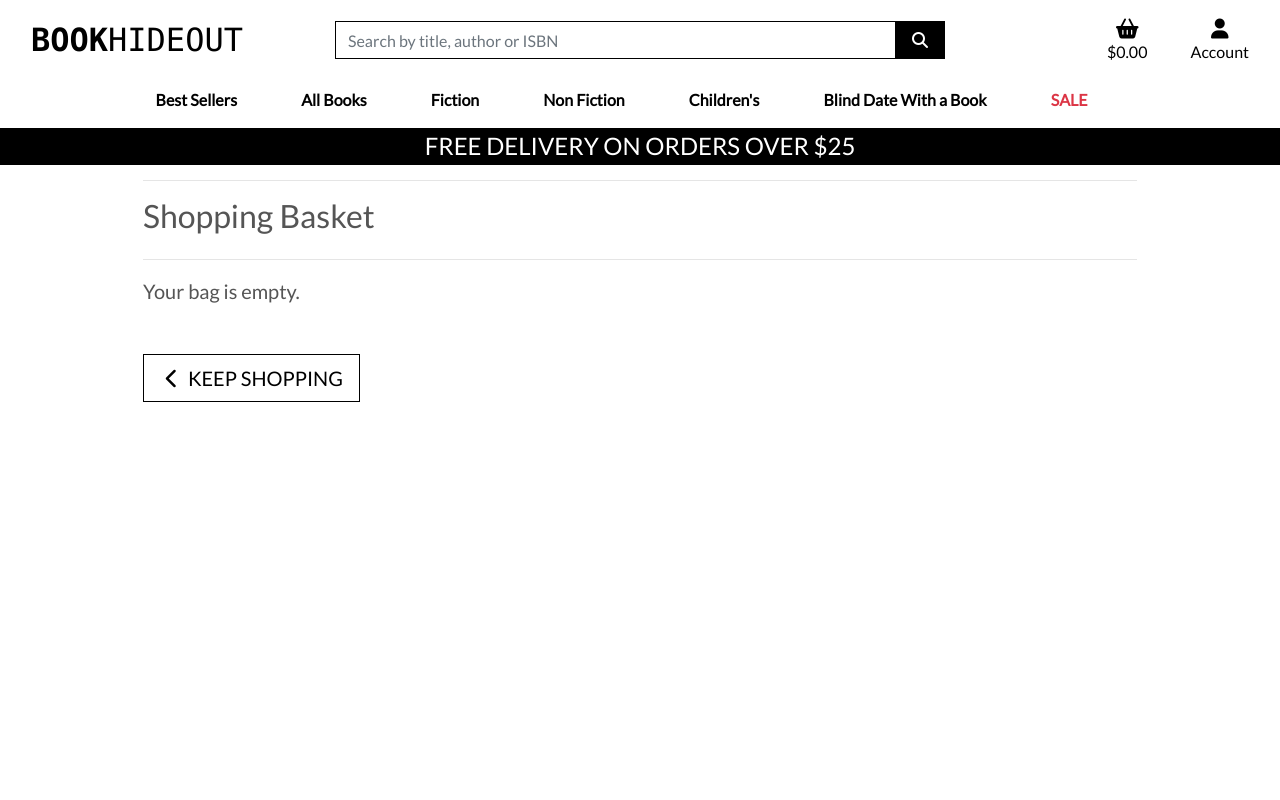
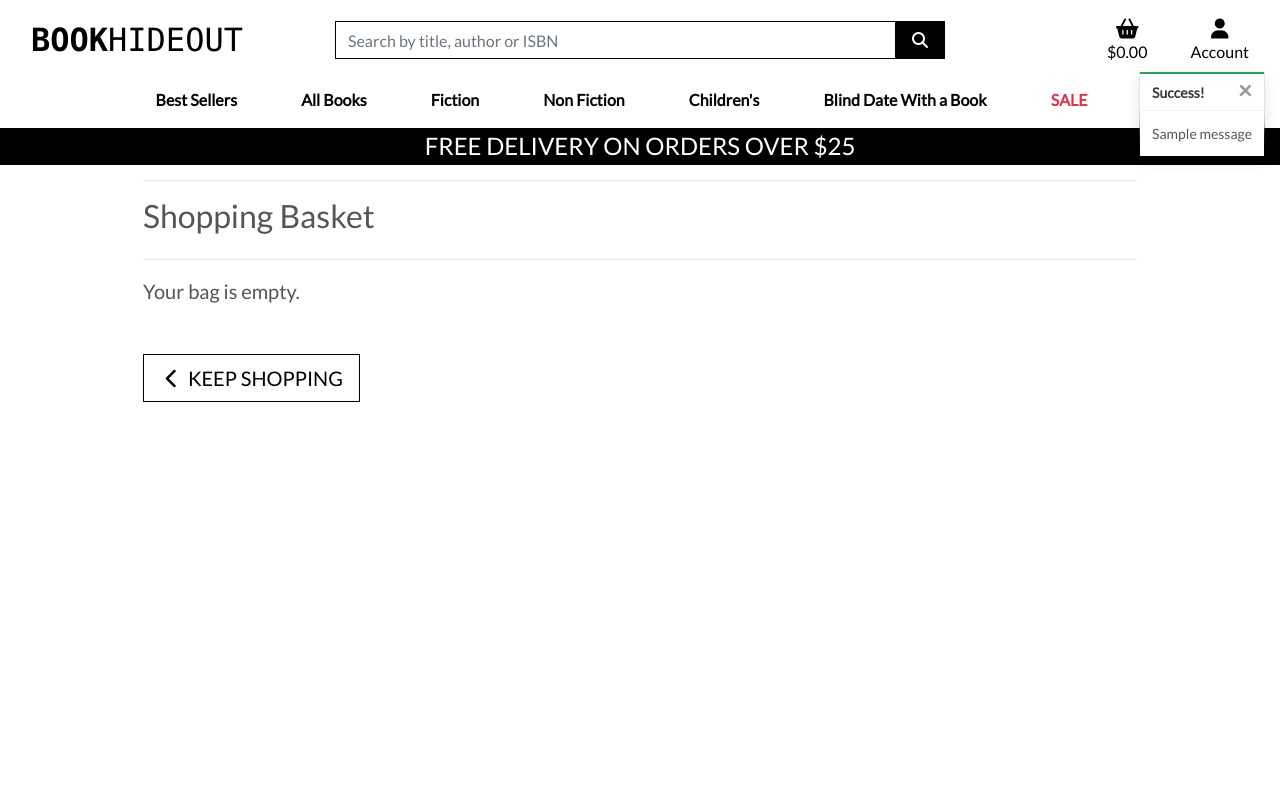
Before and after one commit to 4n4ru/CI-PP5-Book-Hideout, a Django app: page /bag/ in a window 1280 px wide. Run offline with Django 3.2, Linux system fonts and the light colour scheme; tables that the repository leaves empty hold one stand-in row (values such as "Sample post"); one stand-in notice (Sample message) is shown; parts of the project's set-up code (start-up, migrations or seed data) failed here and were passed over; some libraries are stand-ins or nearby versions.

Commit message:
Feat: Set up for toast messages

```diff
--- a/bag/views.py
+++ b/bag/views.py
@@ -2,8 +2,10 @@
 # 3rd party:
 from django.shortcuts import render, redirect, reverse, HttpResponse
 from django.views import View
+from django.contrib import messages
 
 # Internal:
+from products.models import Product
 
 class Bag(View):
     """A view to display the shopping bag page
@@ -39,6 +41,7 @@ class AddToBag(View):
         Returns:
             method: redirects back to the redirect_url passed into the form
         """
+        product = Product.objects.get(pk=item_id)
         quantity = int(request.POST.get('quantity'))
         redirect_url = request.POST.get('redirect_url')
         bag = request.session.get('bag', {})
@@ -47,6 +50,11 @@ class AddToBag(View):
             bag[item_id] += quantity
         else:
             bag[item_id] = quantity
+            messages.success(
+                request,
+                f'{product.title} by {product.authors}'\
+                    'was added to your basket.'
+            )
 
         request.session['bag'] = bag
         return redirect(redirect_url)
--- a/book_hideout/settings.py
+++ b/book_hideout/settings.py
@@ -100,6 +100,8 @@ TEMPLATES = [
     },
 ]
 
+MESSAGE_STORAGE = 'django.contrib.messages.storage.session.SessionStorage'
+
 AUTHENTICATION_BACKENDS = [
     # Needed to login by username in Django admin, regardless of `allauth`
     'django.contrib.auth.backends.ModelBackend',
--- a/static/css/base.css
+++ b/static/css/base.css
@@ -159,6 +159,21 @@ input[type=number] {
     -moz-appearance: textfield;
 }
 
+.message-container {
+    position: fixed;
+    top: 72px;
+    right: 15px;
+    z-index: 9999999;
+}
+
+.custom-toast {
+    overflow: visible;
+}
+
+.toast-capper {
+    height: 2px;
+}
+
 /* ------ Media Queries ----- */
 
 /* Slightly larger container on xl screens */
--- a/templates/base.html
+++ b/templates/base.html
@@ -120,7 +120,21 @@
         </header>
 
         {% if messages %}
-        <div class="message-container"></div>
+        <div class="message-container">
+          {% for message in messages %}
+            {% with message.level as level %}
+              {% if level == 40 %}
+                {% include 'includes/toasts/toast_error.html' %}
+              {% elif level == 30 %}
+                {% include 'includes/toasts/toast_warning.html' %}
+              {% elif level == 25 %}
+                {% include 'includes/toasts/toast_success.html' %}
+              {% else %}
+                {% include 'includes/toasts/toast_info.html' %}
+              {% endif %}
+            {% endwith %}
+          {% endfor %}
+        </div>
         {% endif %}
 
         {% block page_header %}
@@ -130,6 +144,9 @@
         {% endblock %}
 
         {% block postloadjs %}
+          <script type="text/javascript">
+            $('.toast').toast('show');
+          </script>
         {% endblock %}
   </body>
 </html>
--- /dev/null
+++ b/templates/includes/toasts/toast_success.html
@@ -0,0 +1,13 @@
+<div class="toast custom-toast rounded-0 border-top-0" data-autohide="false">
+    <div class="arrow-up arrow-success"></div>
+    <div class="w-100 toast-capper bg-success"></div>
+    <div class="toast-header bg-white text-dark">
+        <strong class="mr-auto">Success!</strong>
+        <button type="button" class="ml-2 mb-1 close text-dark" data-dismiss="toast" aria-label="Close">
+            <span aria-hidden="true">&times;</span>
+        </button>
+    </div>
+    <div class="toast-body bg-white">
+        {{ message }}
+    </div>
+</div>
```
Also changed, not shown: templates/includes/toasts/toast_error.html (added, +13 -0 lines), templates/includes/toasts/toast_info.html (added, +13 -0 lines), templates/includes/toasts/toast_warning.html (added, +13 -0 lines).
